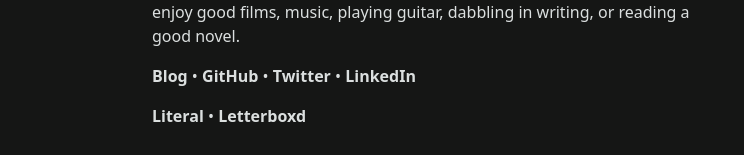
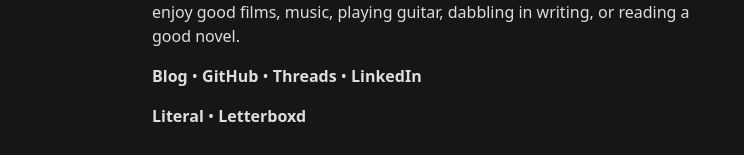
Before and after one commit to ZeroX-DG/zerox-dg.github.io, a React (Vite) app: page / in a window 1280 px wide. Shown: the part 322-477 px from the top of the page, without its empty margins (258-1002 px from the left). Built offline with nearby package versions, Linux system fonts and the light colour scheme; no server answers.

Commit message:
update threads link

```diff
--- a/src/sections/details/details.tsx
+++ b/src/sections/details/details.tsx
@@ -42,7 +42,7 @@
                     <p>
                         <a href="https://viethung.space/blog" target="_blank">Blog</a>{" "}•{" "}
                         <a href="https://github.com/ZeroX-DG" target="_blank">GitHub</a>{" "}•{" "}
-                        <a href="https://twitter.com/itsviethung" target="_blank">Twitter</a>{" "}•{" "}
+                        <a href="https://www.threads.net/@zerox.hung" target="_blank">Threads</a>{" "}•{" "}
                         <a href="https://www.linkedin.com/in/v-hung/" target="_blank">LinkedIn</a>{" "}
                     </p>
                     <p>
```
